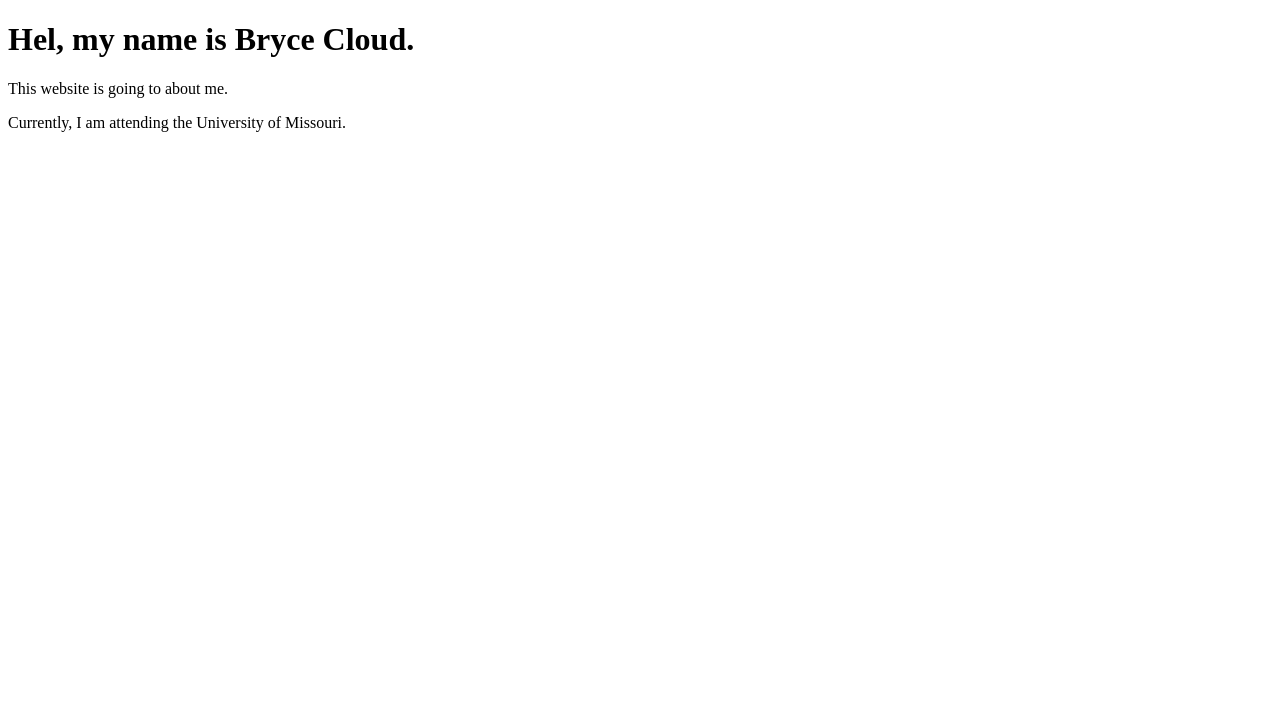
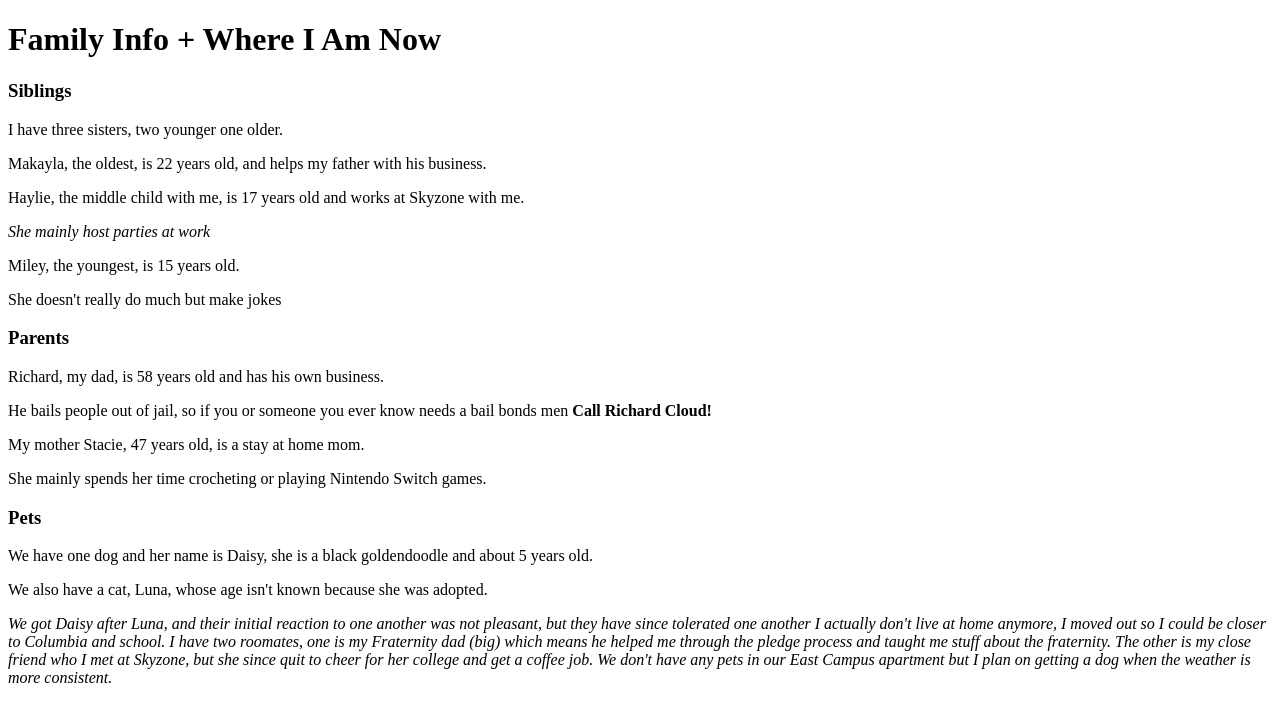
Before and after one commit to VVhoms/Website-Assignment, a plain HTML site: page Family.html in a window 1280 px wide. Drawn offline with Linux system fonts and the light colour scheme.

Commit message:
Update Family.html

```diff
--- a/Family.html
+++ b/Family.html
@@ -5,8 +5,26 @@
        <title>Family</title>
     </head>
     <body>
-        <h1>Hel, my name is Bryce Cloud.</h1>
-        <p>This website is going to about me.</p>
-        <p>Currently, I am attending the University of Missouri.</p>
+        <h1>Family Info + Where I Am Now</h1>
+        <h3>Siblings</h3>
+        <p>I have three sisters, two younger one older.</p>
+        <p>Makayla, the oldest, is 22 years old, and helps my father with his business.</p>
+        <p>Haylie, the middle child with me, is 17 years old and works at Skyzone with me.</p>
+        <i>She mainly host parties at work</i>
+        <p>Miley, the youngest, is 15 years old.</p>
+        <p>She doesn't really do much but make jokes</p>
+        <h3>Parents</h3>
+        <p>Richard, my dad, is 58 years old and has his own business.</p>
+        <p>He bails people out of jail, so if you or someone you ever know needs a bail bonds men <b>Call Richard Cloud!</b></p>
+        <p>My mother Stacie, 47 years old, is a stay at home mom.</p>
+        <p>She mainly spends her time crocheting or playing Nintendo Switch games.</p>
+        <h3>Pets</h3>
+        <p>We have one dog and her name is Daisy, she is a black goldendoodle and about 5 years old.</p>
+        <p>We also have a cat, Luna, whose age isn't known because she was adopted.</p>
+        <i>We got Daisy after Luna, and their initial reaction to one another was not pleasant, but they have since tolerated one another</i>
+    <i>I actually don't live at home anymore, I moved out so I could be closer to Columbia and school.</i>
+    <i>I have two roomates, one is my Fraternity dad (big) which means he helped me through the pledge process and taught me stuff about the fraternity.</i>
+    <i>The other is my close friend who I met at Skyzone, but she since quit to cheer for her college and get a coffee job.</i>
+    <i>We don't have any pets in our East Campus apartment but I plan on getting a dog when the weather is more consistent.</i>
     </body>
 </html>
```
